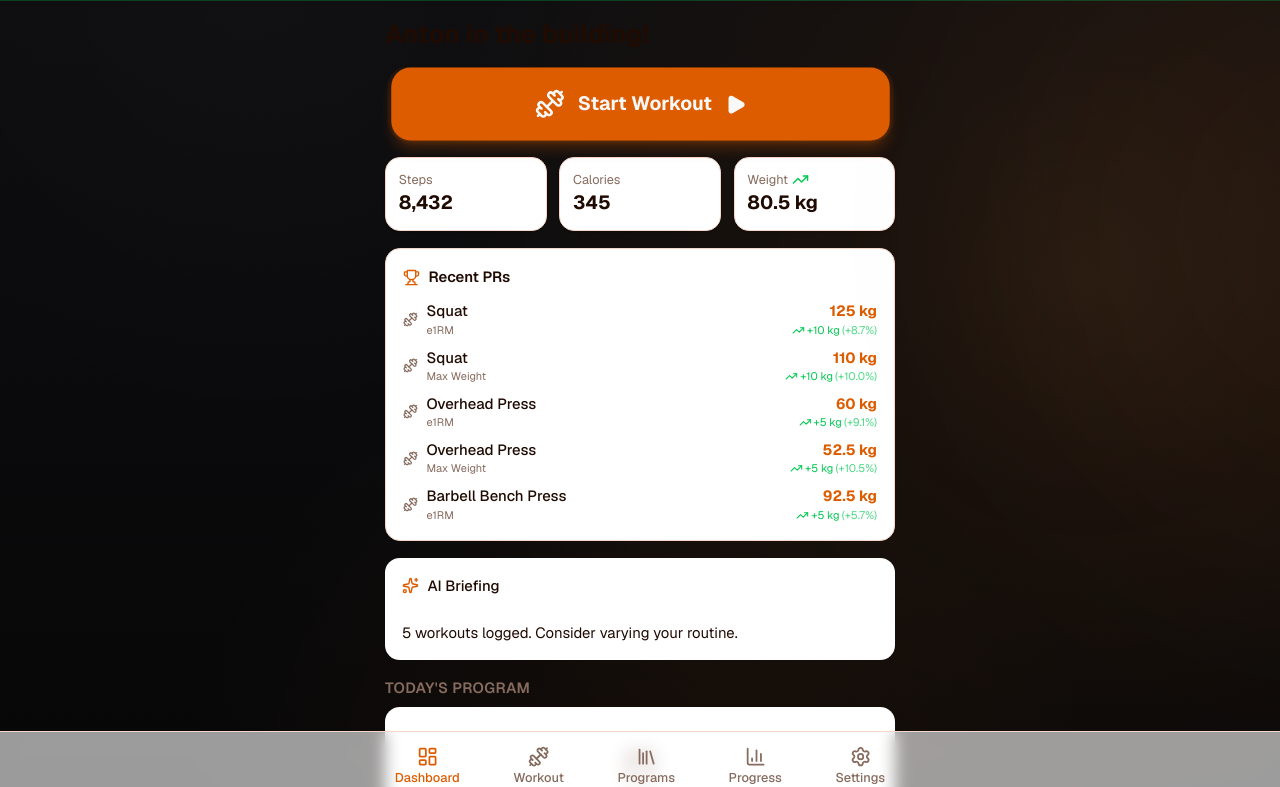
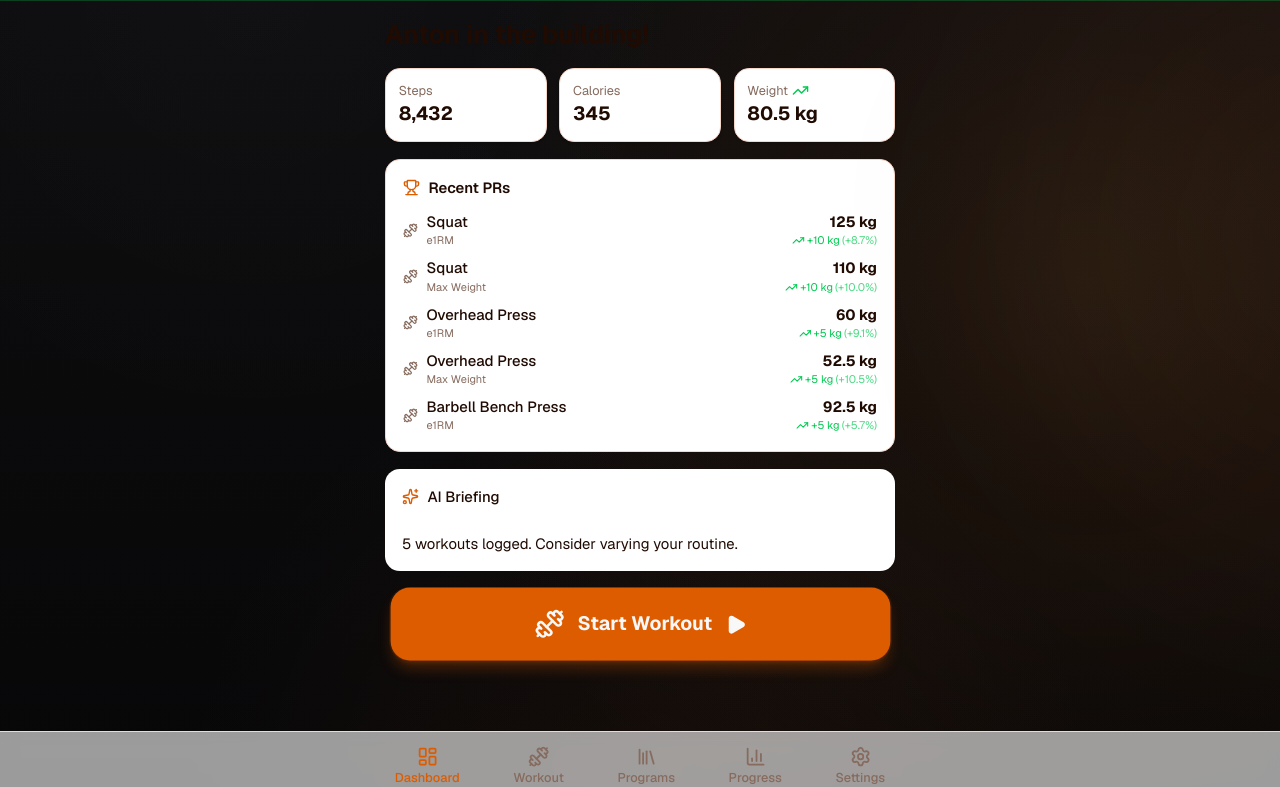
Before and after one commit to RoxVell/fit-flow, a Next.js app: page /dashboard in a window 1280 px wide. Shown: the top 787 px of the page. Built offline with nearby package versions, Linux system fonts and the light colour scheme.

Commit message:
dashboard: reorder StartWorkoutButton below Briefing, remove text-primary from PR value

```diff
--- a/src/app/(main)/dashboard/page.tsx
+++ b/src/app/(main)/dashboard/page.tsx
@@ -36,7 +36,6 @@ export default function DashboardPage() {
     <div className="space-y-4 px-4 pb-24 pt-[calc(env(safe-area-inset-top)+1rem)]">
       <Greeting />
 
-      <StartWorkoutButton />
 
       {stats && (
         <SmartStats
@@ -51,14 +50,16 @@ export default function DashboardPage() {
 
       <AiBriefingCard />
 
-      {program && (
+      <StartWorkoutButton />
+
+      {/* {program && (
         <div className="space-y-2">
           <h2 className="text-sm font-semibold text-muted-foreground uppercase tracking-wide">
             Today's Program
           </h2>
           <CurrentProgram programName={program.name} session={nextSession} />
         </div>
-      )}
+      )} */}
     </div>
   );
 }
--- a/src/components/dashboard/recent-prs.tsx
+++ b/src/components/dashboard/recent-prs.tsx
@@ -60,7 +60,7 @@ export function RecentPRs() {
                 </div>
               </div>
               <div className="text-right shrink-0 min-w-0">
-                <p className="text-sm font-bold text-primary">
+                <p className="text-sm font-bold">
                   {pr.value} {prUnits[pr.type] || ""}
                 </p>
                 {absDelta !== null && (
```
